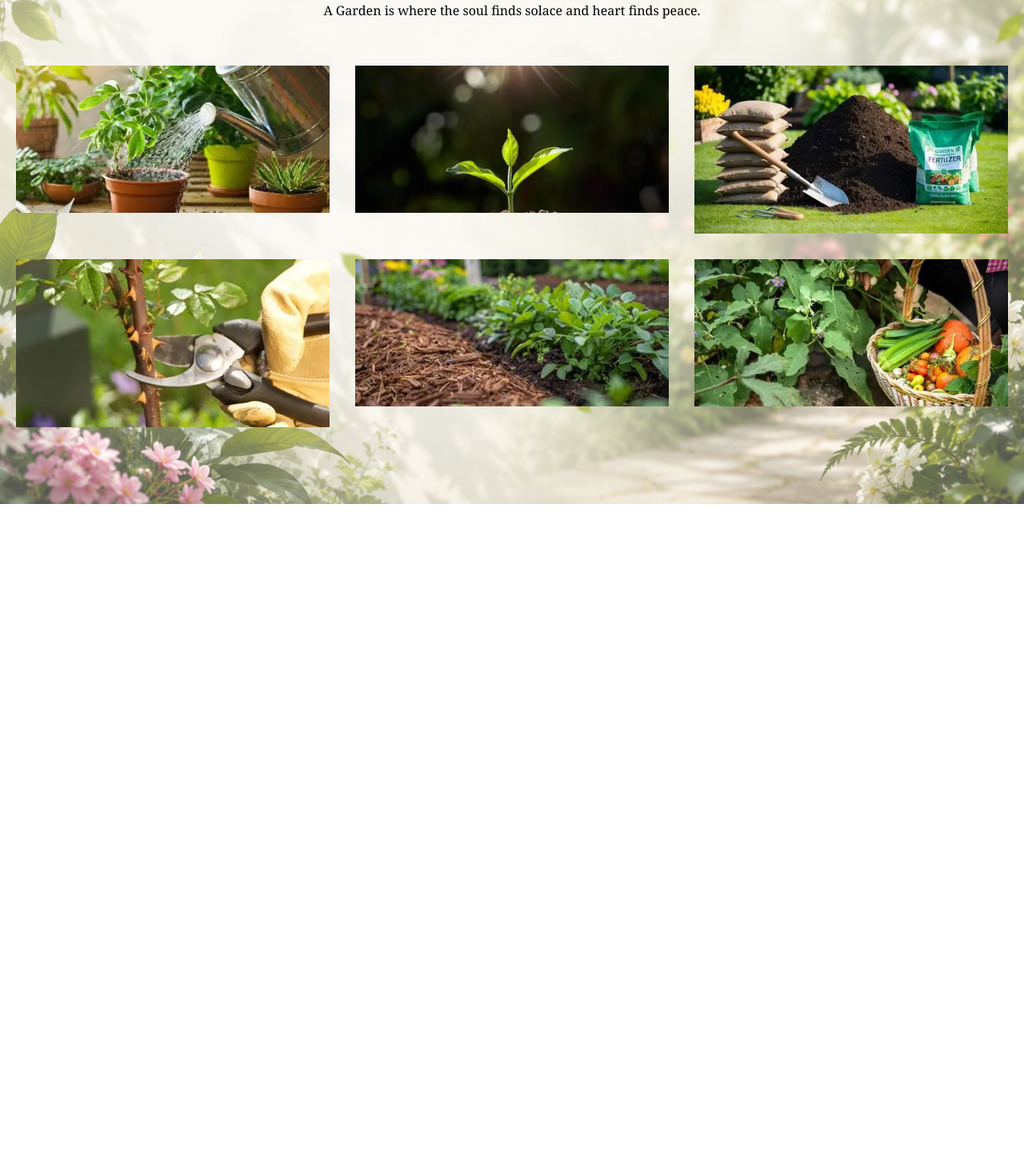
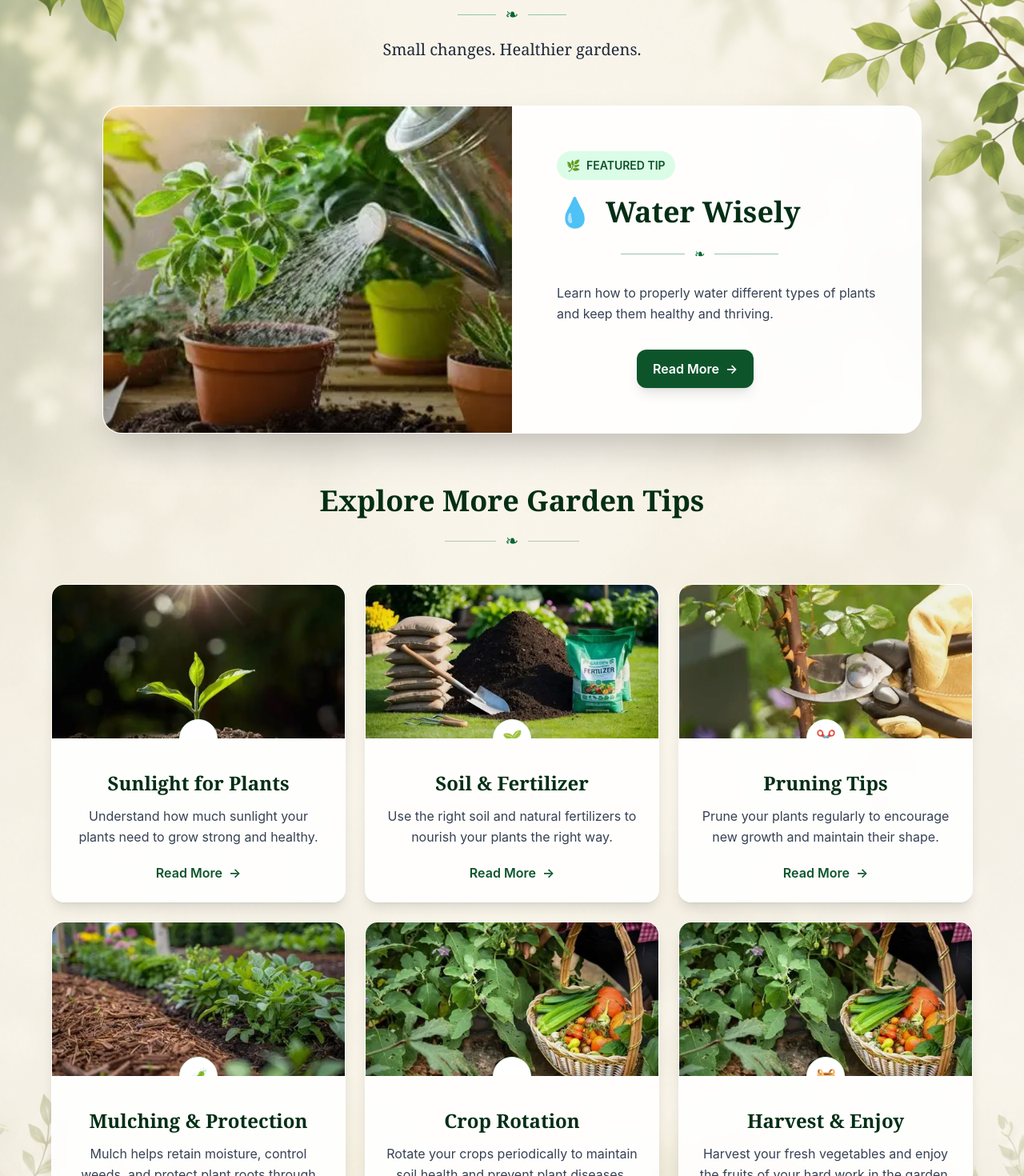
Before and after one commit to student-BPSMV/Verdania, a React (Vite) app: page /garden in a window 1280 px wide. Shown: the part 240-1710 px from the top of the page at 80% size. Before the commit the page ends 870 px from the top, so only its background shows below. Built offline with nearby package versions, Linux system fonts and the light colour scheme.

Commit message:
Updated sections

```diff
--- a/src/components/Flowers.jsx
+++ b/src/components/Flowers.jsx
@@ -137,13 +137,13 @@ function Flowers() {
           {/* Heading */}
           <div className="mt-40 text-center" data-aos="zoom-in">
             <h1
-              className="font-serif font-bold text-4xl text-green-700"
+              className="font-serif font-bold text-5xl text-green-700"
               data-aos="zoom-out"
             >
-              50+ <span className="text-3xl text-black">Flowers</span>
+              50+ <span className="text-4xl text-black">Flowers</span>
             </h1>
 
-            <h3 className="mt-5 text-md">
+            <h3 className="mt-8 text-lg font-serif">
               Every flower is a soul blossoming in nature.
               <br />
               Let us live like flowers, wild and beautiful and drenched in sun.
--- a/src/components/Gardentips.jsx
+++ b/src/components/Gardentips.jsx
@@ -7,132 +7,378 @@ import Garden_4 from "../assets/images/g4.webp";
 import Garden_5 from "../assets/images/g6.webp";
 import Garden_6 from "../assets/images/g7.webp";
 
-import ContactBg from "../assets/images/contact.png";
+import GTBg from "../assets/images/gt.png";
 
 function Gardentips() {
   const gardenTips = [
     {
-      image: Garden_1,
-      title: "Watering Plants",
-      description:
-        "A potted plant being watered with a metal watering can — “Water Wisely.”",
-    },
-    {
       image: Garden_2,
+      icon: "☀",
       title: "Sunlight for Plants",
       description:
-        "A young plant sprouting with sunlight ideal for “Understanding Sunlight.”",
+        "Understand how much sunlight your plants need to grow strong and healthy.",
     },
     {
       image: Garden_3,
+      icon: "🌱",
       title: "Soil & Fertilizer",
       description:
-        "Dark soil with gardening tools and fertilizer bags — great for “Best Soil & Fertilizer.”",
+        "Use the right soil and natural fertilizers to nourish your plants the right way.",
     },
     {
       image: Garden_4,
+      icon: "✂",
       title: "Pruning Tips",
       description:
-        "Hands in gloves using pruning shears on a rose bush — “Pruning for Healthy Growth.”",
+        "Prune your plants regularly to encourage new growth and maintain their shape.",
     },
     {
       image: Garden_5,
+      icon: "🍃",
       title: "Mulching & Protection",
-      description: "A garden bed with mulch and green plants.",
+      description:
+        "Mulch helps retain moisture, control weeds, and protect plant roots through every season.",
     },
     {
       image: Garden_6,
-      title: "Crop Rotation & Harvest",
-      description: "Rotate Your Crops Periodically to avoid damage.",
+      icon: "↻",
+      title: "Crop Rotation",
+      description:
+        "Rotate your crops periodically to maintain soil health and prevent plant diseases.",
+    },
+    {
+      image: Garden_6,
+      icon: "🧺",
+      title: "Harvest & Enjoy",
+      description:
+        "Harvest your fresh vegetables and enjoy the fruits of your hard work in the garden.",
     },
   ];
 
   return (
-    <>
     <section
-        className="text-gray-600 body-font overflow-hidden relative"
+      className="relative min-h-screen overflow-hidden text-gray-800"
       style={{
-          backgroundImage: `url(${ContactBg})`,
+        backgroundImage: `url(${GTBg})`,
         backgroundSize: "cover",
-          backgroundPosition: "center",
+        backgroundPosition: "center top",
         backgroundRepeat: "no-repeat",
+        backgroundAttachment: "fixed",
       }}
     >
-        {/* Background Overlay */}
-        <div className="absolute inset-0 bg-white/30"></div>
+      {/* Soft overlay */}
+      <div className="absolute inset-0 bg-[#f8f6ec]/20"></div>
 
-        <div className="container px-5 py-24 mx-auto relative z-10 mt-20">
+      {/* ================= MAIN CONTENT ================= */}
+      <div className="relative z-10 container mx-auto px-5 py-33">
         {/* ================= HEADING ================= */}
-          <div className="flex flex-col text-center w-full mb-20">
-            <h1
-              className="title-font mb-4 text-black font-serif font-bold text-5xl"
-              data-aos="zoom-in"
+        <div
+          className="flex flex-col text-center items-center mb-14"
+          data-aos="fade-down"
         >
-              Garden<span className="text-green-800"> Tips</span>
+          {/* Small botanical symbol */}
+          <div className="mb-3 text-3xl text-green-800 ">❧</div>
+
+          <h1 className="font-serif font-bold text-5xl md:text-5xl text-green-950">
+            Garden <span className="text-green-800">Tips</span>
           </h1>
 
-            <p
-              className="lg:w-2/3 mx-auto leading-relaxed text-base text-black font-serif"
-              data-aos="zoom-out"
-            >
-              A Garden is where the soul finds solace and heart finds peace.
+          <div className="flex items-center gap-3 my-4">
+            <span className="h-px w-12 bg-green-700/40"></span>
+
+            <span className="text-green-800 text-xl">❧</span>
+
+            <span className="h-px w-12 bg-green-700/40"></span>
+          </div>
+
+          <p className="font-serif text-md md:text-xl text-gray-800">
+            Small changes. Healthier gardens.
           </p>
         </div>
 
-          {/* ================= GARDEN TIPS ================= */}
-          <div className="flex flex-wrap -m-4 -mt-10">
-            {gardenTips.map((tip, index) => (
-              <div key={index} className="lg:w-1/3 sm:w-1/2 p-4">
-                <div className="flex relative" data-aos="fade-up">
-                  {/* Garden Image */}
+        {/* ================= FEATURED TIP ================= */}
+        <div
+          className="
+            max-w-5xl
+            mx-auto
+            mb-16
+            bg-white/90
+            backdrop-blur-md
+            rounded-3xl
+            overflow-hidden
+            shadow-2xl
+            border
+            border-white/60
+          "
+          data-aos="zoom-in"
+        >
+          <div className="grid lg:grid-cols-2 items-stretch">
+            {/* Featured Image */}
+            <div className="relative min-h-[320px] lg:min-h-[400px]  h-full overflow-hidden group">
               <img
-                    alt={tip.title}
-                    className="absolute inset-0 w-full h-full object-cover object-center"
-                    src={tip.image}
+                src={Garden_1}
+                alt="Watering Plants"
+                className="
+                  absolute
+                  inset-0
+                  w-full
+                  h-full
+                  object-cover
+                  transition-transform
+                  duration-700
+                  group-hover:scale-105
+                "
               />
 
-                  {/* Hover Content */}
+              {/* Image overlay */}
+              <div className="absolute inset-0 bg-gradient-to-t from-black/30 to-transparent"></div>
+            </div>
+
+            {/* Featured Content */}
+            <div className="flex flex-col justify-center p-8 md:p-12 lg:p-14">
+              {/* Label */}
+              <div className="mb-5">
+                <span
+                  className="
+                    inline-flex
+                    items-center
+                    gap-2
+                    px-3
+                    py-2
+                    rounded-full
+                    bg-green-100
+                    text-green-900
+                    text-sm
+                    font-semibold
+                  "
+                >
+                  <span>🌿</span>
+                  FEATURED TIP
+                </span>
+              </div>
+
+              {/* Title */}
+              <div className="flex items-center gap-4 mb-5">
+                <span className="text-4xl text-green-800">💧</span>
+
+                <h2 className="font-serif font-bold text-3xl md:text-4xl text-green-950">
+                  Water Wisely
+                </h2>
+              </div>
+
+              {/* Decorative line */}
+              <div className="flex items-center gap-3 mb-6 ml-20">
+                <span className="h-px w-20 bg-green-800/40"></span>
+                <span className="text-green-800 text-center">❧</span>
+                <span className="h-px w-20 bg-green-800/40"></span>
+              </div>
+
+              <p className="text-gray-700 text-md leading-relaxed max-w-lg mb-8">
+                Learn how to properly water different types of plants and keep
+                them healthy and thriving.
+              </p>
+
+              {/* Button */}
+              <button
+                className="
+                  w-fit
+                  px-5
+                  py-3
+                  ml-25
+                  rounded-xl
+                  bg-green-900
+                  hover:bg-green-800
+                  text-white
+                  font-semibold
+                  transition-all
+                  duration-300
+                  hover:-translate-y-1
+                  shadow-lg
+                  hover:shadow-xl
+                "
+              >
+                Read More
+                <span className="ml-2">→</span>
+              </button>
+            </div>
+          </div>
+        </div>
+
+        {/* ================= SECTION TITLE ================= */}
+        <div className="text-center mb-10" data-aos="fade-up">
+          <h2 className="font-serif font-bold text-3xl md:text-4xl text-green-950">
+            Explore More Garden Tips
+          </h2>
+
+          <div className="flex items-center justify-center gap-3 mt-4">
+            <span className="h-px w-16 bg-green-800/30"></span>
+
+            <span className="text-green-800 text-xl">❧</span>
+
+            <span className="h-px w-16 bg-green-800/30"></span>
+          </div>
+        </div>
+
+        {/* ================= GARDEN TIP CARDS ================= */}
+        <div className="max-w-6xl mx-auto grid sm:grid-cols-2 lg:grid-cols-3 gap-6">
+          {gardenTips.map((tip, index) => (
+            <div
+              key={index}
+              className="group"
+              data-aos="fade-up"
+              data-aos-delay={index * 100}
+            >
               <div
                 className="
-                      px-8
-                      py-10
-                      relative
-                      z-10
-                      w-full
-                      border-4
-                      border-green-700
-                      bg-white
-                      opacity-0
-                      hover:opacity-100
+                  h-full
+                  bg-white/90
+                  backdrop-blur-md
+                  rounded-2xl
+                  overflow-hidden
+                  shadow-lg
+                  border
+                  border-white/70
                   transition-all
-                      duration-700
+                  duration-500
+                  hover:-translate-y-2
+                  hover:shadow-2xl
                 "
               >
-                    <h1
+                {/* Image */}
+                <div className="relative h-48 overflow-hidden">
+                  <img
+                    src={tip.image}
+                    alt={tip.title}
                     className="
-                        title-font
-                        text-gray-900
-                        mb-3
-                        font-serif
-                        text-2xl
-                        font-bold
-                        text-green-900
+                      w-full
+                      h-full
+                      object-cover
+                      transition-transform
+                      duration-700
+                      group-hover:scale-110
+                    "
+                  />
+
+                  {/* Image dark overlay */}
+                  <div className="absolute inset-0 bg-black/5 group-hover:bg-black/10 transition-all duration-500"></div>
+
+                  {/* Floating icon */}
+                  <div
+                    className="
+                      absolute
+                      -bottom-6
+                      left-1/2
+                      -translate-x-1/2
+                      w-12
+                      h-12
+                      rounded-full
+                      bg-white
+                      shadow-lg
+                      flex
+                      items-center
+                      justify-center
+                      text-xl
+                      border
+                      border-green-100
                     "
                   >
+                    {tip.icon}
+                  </div>
+                </div>
+
+                {/* Card Content */}
+                <div className="px-6 pt-10 pb-6 text-center">
+                  <h3 className="font-serif font-bold text-2xl text-green-950 mb-3">
                     {tip.title}
-                    </h1>
+                  </h3>
 
-                    <p className="leading-relaxed text-black">
+                  <p className="text-gray-700 leading-relaxed mb-5">
                     {tip.description}
                   </p>
+
+                  <button
+                    className="
+                      text-green-900
+                      font-semibold
+                      hover:text-green-700
+                      transition-colors
+                      duration-300
+                    "
+                  >
+                    Read More
+                    <span className="ml-2">→</span>
+                  </button>
                 </div>
               </div>
             </div>
           ))}
         </div>
+
+        {/* ================= BOTTOM QUOTE ================= */}
+        <div
+          className="
+            max-w-5xl
+            mx-auto
+            mt-20
+            bg-white/70
+            backdrop-blur-md
+            border
+            border-green-800/20
+            rounded-3xl
+            shadow-lg
+            overflow-hidden
+          "
+          // data-aos="fade-up"
+        >
+          <div className="grid md:grid-cols-2 items-center">
+            {/* Quote */}
+            <div className="p-8 md:p-12 text-center">
+              <h3 className="font-serif font-bold text-2xl md:text-2xl text-green-950 leading-relaxed">
+                A Garden is where the soul finds solace and the heart finds
+                peace.
+              </h3>
+
+              <p className="mt-5 text-gray-700 text-md">
+                Keep learning, keep growing.
+              </p>
+
+              <div className="mt-4 text-green-800 text-2xl">❧</div>
+            </div>
+
+            {/* CTA */}
+            <div className="p-8 md:p-12 flex flex-col items-center text-center">
+              <div className="text-4xl mb-4">🌿</div>
+
+              <h4 className="font-serif font-bold text-2xl text-green-950 mb-3">
+                Stay Connected
+              </h4>
+
+              <p className="text-gray-700 mb-6 max-w-sm">
+                Get weekly garden tips and inspiration straight to your inbox.
+              </p>
+
+              <button
+                className="
+                  px-5
+                  py-3
+                  bg-green-900
+                  hover:bg-green-800
+                  text-white
+                  rounded-xl
+                  font-semibold
+                  transition-all
+                  duration-300
+                  hover:-translate-y-1
+                  shadow-lg
+                "
+              >
+                🌱 Stay Connected
+              </button>
+            </div>
+          </div>
+        </div>
       </div>
     </section>
-    </>
   );
 }
 
--- a/src/components/Worldwide.jsx
+++ b/src/components/Worldwide.jsx
@@ -9,7 +9,7 @@ import Plant_1 from "../assets/images/f1.jpg";
 function Worldwide() {
   return (
     <>
-      <section className="relative overflow-hidden py-20 px-6 bg-[#f8faf5] mt-15">
+      <section className="relative overflow-hidden py-38 px-6 bg-[#f8faf5] ">
         {/* ================= HEADER ================= */}
         <div className="max-w-6xl mx-auto text-center mb-14">
           <h1
```
Also changed, not shown: src/components/Plants.jsx (+4 -4 lines), src/assets/images/gt.png (added). Lines whose indentation alone changed are shown as unchanged.
